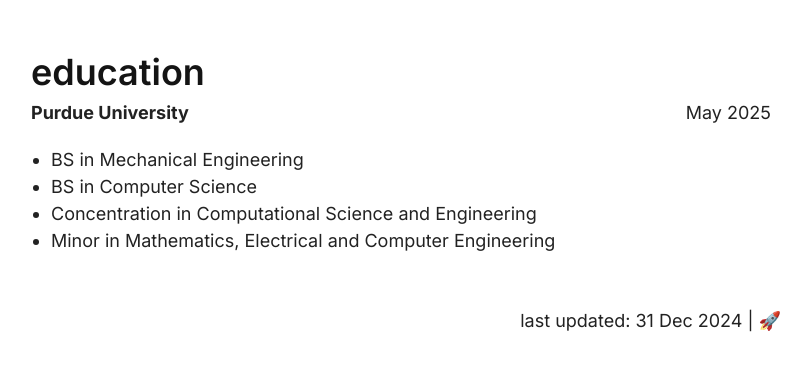
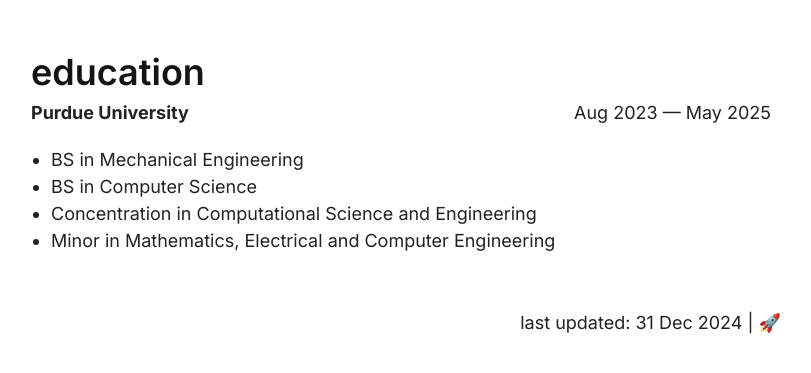
Before and after one commit to vindou/vindou, a Jekyll site: the page built from education/index.html, in a window 1280 px wide. Shown: the top 373 px of the page, without its empty margins (239-1050 px from the left). Built offline with Jekyll 4.4.1, drawn with Linux system fonts in a browser that asks for light colours.

Commit message:
Update index.html

```diff
--- a/education/index.html
+++ b/education/index.html
@@ -10,15 +10,15 @@
       <p>
         <b>Purdue University</b>
         <span style="float:right;">
-            May 2025
+            Aug 2023 — May 2025
         </span>
+        <ul>
+            <li>BS in Mechanical Engineering</li>
+            <li>BS in Computer Science</li>
+            <li>Concentration in Computational Science and Engineering</li>
+            <li>Minor in Mathematics, Electrical and Computer Engineering</li>
+          </ul>
       </p>
-      <ul>
-        <li>BS in Mechanical Engineering</li>
-        <li>BS in Computer Science</li>
-        <li>Concentration in Computational Science and Engineering</li>
-        <li>Minor in Mathematics, Electrical and Computer Engineering</li>
-      </ul>
     </div>
   </div>
 </div>
```
